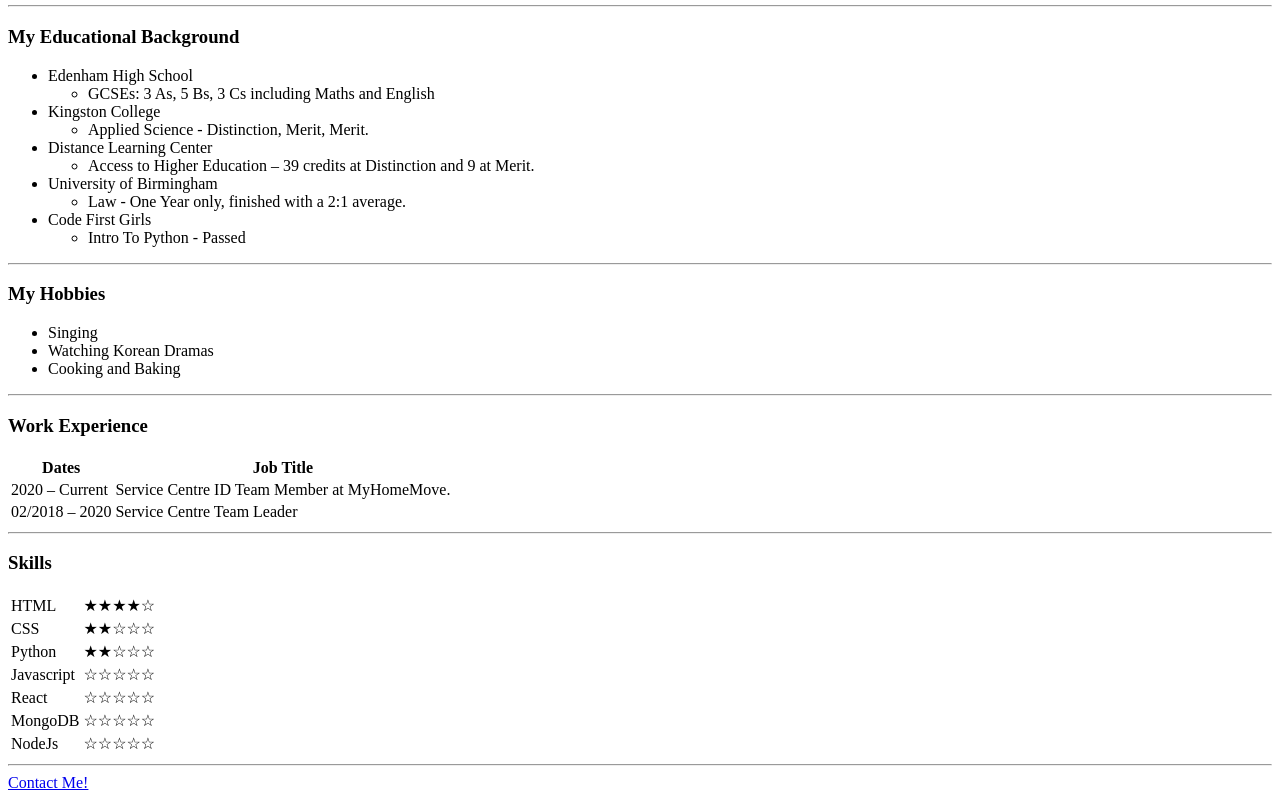
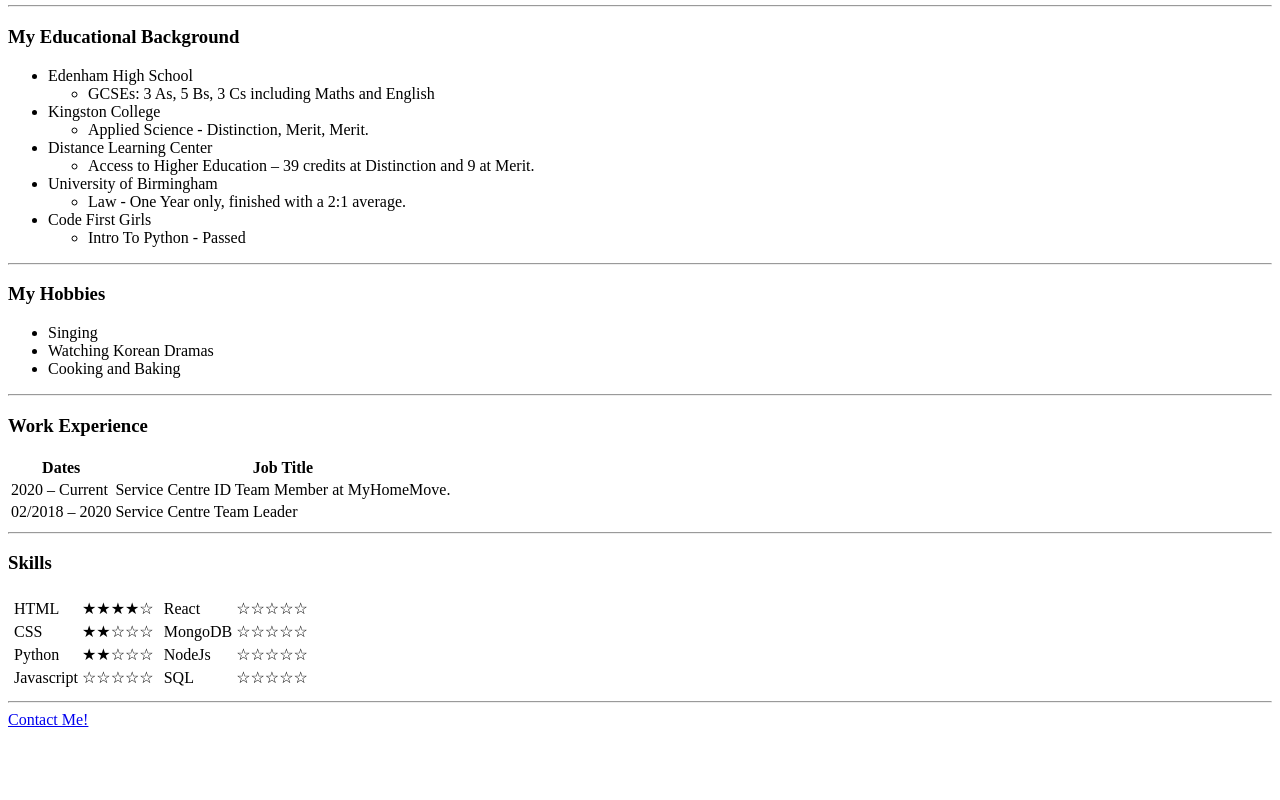
Before and after one commit to aishanyamson/Portfolio, a plain HTML site: page index.html in a window 1280 px wide. Shown: the part 470-1270 px from the top of the page. After the commit the page ends 1207 px from the top, so only its background shows below. Drawn offline with Linux system fonts and the light colour scheme; files that its build step writes are made by us from their sources; files whose address does not match are found by name.

Commit message:
Created a nested Table

```diff
--- a/index.html
+++ b/index.html
@@ -95,6 +95,10 @@
     <table>
         <tbody>
             <tr>
+                <td>
+                    <table>
+                        <tbody>
+                            <tr>
                                 <td>HTML</td>
                                 <td>★★★★☆</td>
                             </tr>
@@ -110,6 +114,12 @@
                                 <td>Javascript</td>
                                 <td>☆☆☆☆☆</td>
                             </tr>
+                        </tbody>
+                    </table>
+                </td>
+                <td>
+                    <table>
+                        <tbody>
                             <tr>
                                 <td>React</td>
                                 <td>☆☆☆☆☆</td>
@@ -122,6 +132,14 @@
                                 <td>NodeJs</td>
                                 <td>☆☆☆☆☆</td>
                             </tr>
+                            <tr>
+                                <td>SQL</td>
+                                <td>☆☆☆☆☆</td>
+                            </tr>
+                        </tbody>
+                    </table>
+                </td>
+            </tr>
         </tbody>
     </table>
     <hr>
```
Lines whose indentation alone changed are shown as unchanged.
